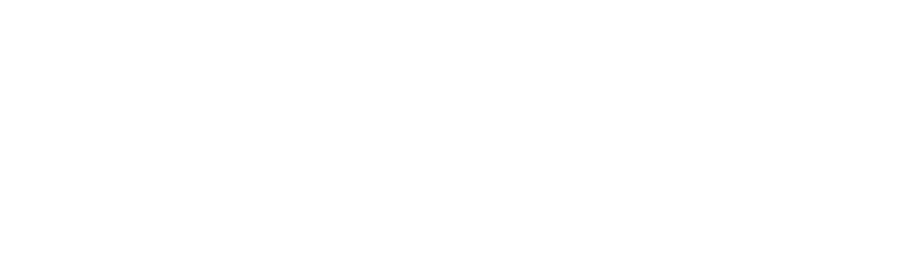
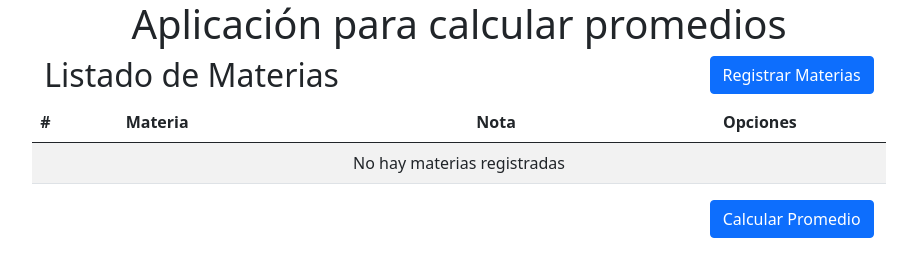
Before and after one commit to RichiDuque/Promedio_app, a plain HTML site: page index.html in a window 1280 px wide. Shown: the whole page, without its empty margins (181-1098 px from the left). Drawn offline with nearby package versions, Linux system fonts and the light colour scheme.

Commit message:
configuracion proyecto

```diff
--- a/CSS/index.css
+++ b/CSS/index.css
@@ -0,0 +1,15 @@
+.thNo {
+    width: 10%;
+}
+
+.thMateria {
+    width: 50%;
+}
+
+.thNotas {
+    width: 20%;
+}
+
+.thOpciones {
+    width: 20%;
+}
--- a/index.html
+++ b/index.html
@@ -1,11 +1,72 @@
 <!DOCTYPE html>
-<html lang="en">
+<html lang="es">
+
 <head>
     <meta charset="UTF-8">
-    <link rel="stylesheet" href="CSS/index.css">
-    <title>App promedios</title>
+    <title>App Promedios</title>
+
+    <link href="https://cdn.jsdelivr.net/npm/bootstrap@5.0.0-beta2/dist/css/bootstrap.min.css" rel="stylesheet"
+        integrity="sha384-BmbxuPwQa2lc/FVzBcNJ7UAyJxM6wuqIj61tLrc4wSX0szH/Ev+nYRRuWlolflfl" crossorigin="anonymous">
+    <link rel="stylesheet" href="css/index.css">
 </head>
+
 <body>
+    <div class="container-fluid">
+        <header class="row">
+            <h1 class="col-12 text-center">Aplicación para calcular promedios</h1>
+        </header>
+        <div id="bodyPage" class="row justify-content-center">
+            <div class="col-8">
+                <div class="row">
+                    <h2 class="col-8">Listado de Materias</h2>
+                    <div class="col-4 text-end">
+                        <button type="button" class="btn btn-primary">Registrar Materias</button>
+                    </div>
+                </div>
+                <div class="row">
+                    <table class="col-12 table table-striped table-hover">
+                        <thead>
+                            <tr>
+                                <th class="thNo">#</th>
+                                <th class="thMatria">Materia</th>
+                                <th class="thNota">Nota</th>
+                                <th class="thOpciones">Opciones</th>
+                            </tr>
+                        </thead>
+                        <tbody>
+                            <tr>
+                                <td colspan="4" class="text-center">No hay materias registradas</td>
+                            </tr>
+                            <!--
+                            <tr>
+                                <td>1</td>
+                                <td>Programación Avanzada</td>
+                                <td>4</td>
+                                <td>
+                                    <button type="button" class="btn btn-primary">
+                                        <img src="resources/icons/edit.svg" alt="Editar" title="Editar">
+                                    </button>
+                                    <button type="button" class="btn btn-danger">
+                                        <img src="resources/icons/delete.svg" alt="Eliminar" title="Eliminar">
+                                    </button>
+                                </td>
+                            </tr>
+                            -->
+                        </tbody>
+                    </table>
+                </div>
+                <div class="row">
+                    <div class="col-12 text-end">
+                        <button type="button" class="btn btn-primary">Calcular Promedio</button>
+                    </div>
+                </div>
+            </div>
+        </div>
+    </div>
+    <script src="https://cdn.jsdelivr.net/npm/bootstrap@5.0.0-beta2/dist/js/bootstrap.bundle.min.js"
+        integrity="sha384-b5kHyXgcpbZJO/tY9Ul7kGkf1S0CWuKcCD38l8YkeH8z8QjE0GmW1gYU5S9FOnJ0"
+        crossorigin="anonymous"></script>
+    <script src="js/index.js"></script>
+</body>
 
-</body>
 </html>
```
Also changed, not shown: resources/icons/delete.svg (added), resources/icons/edit.svg (added).
